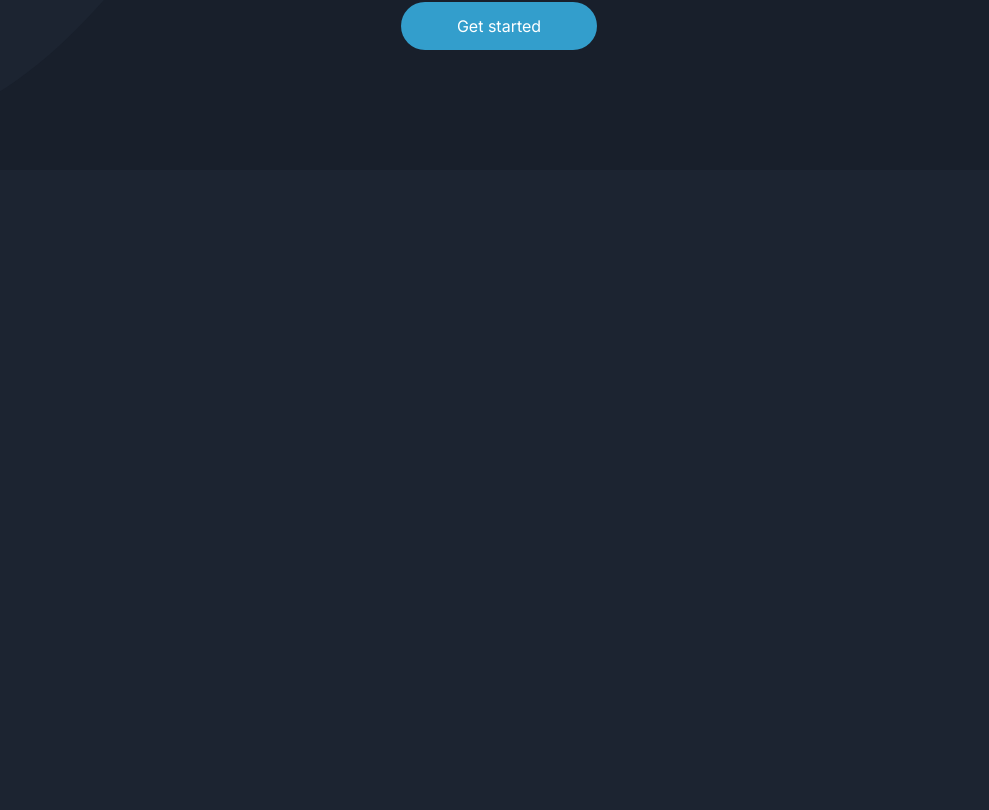
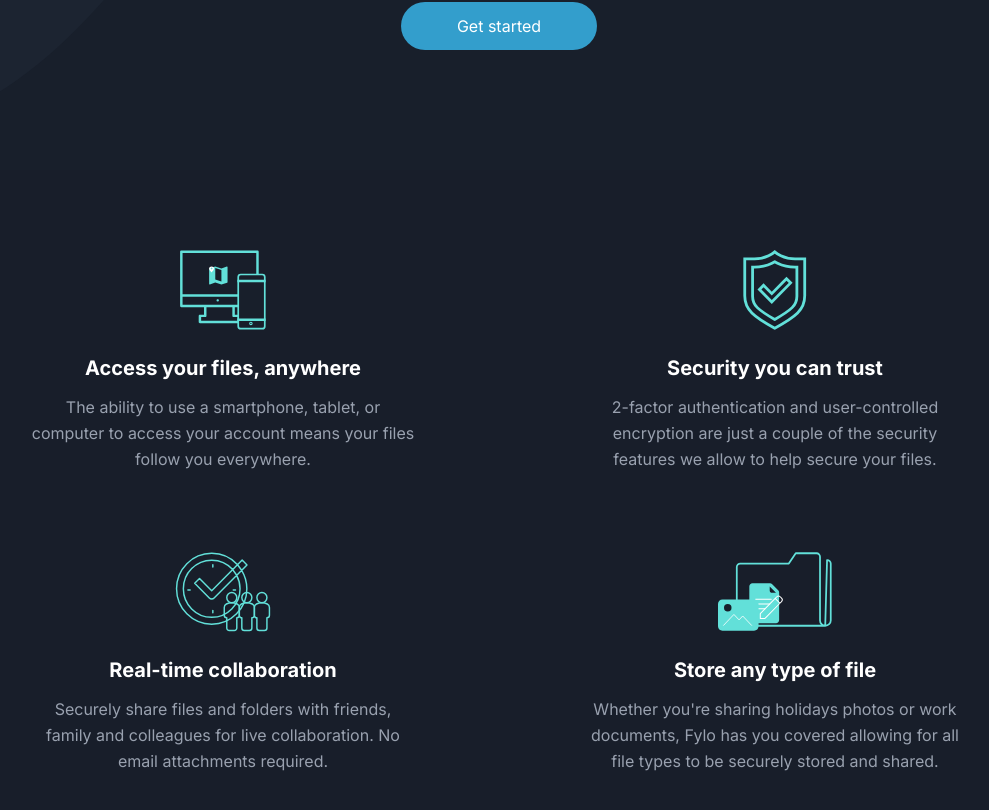
Before and after one commit to AliMohamed35/Fylo-landing-page, a React (Vite) app: page / in a window 1280 px wide. Shown: the part 891-1701 px from the top of the page, without its empty margins (141-1130 px from the left). Before the commit the page ends 1061 px from the top, so only its background shows below. Built offline with nearby package versions, Linux system fonts and the light colour scheme.

Commit message:
finished about us section

```diff
--- a/src/App.tsx
+++ b/src/App.tsx
@@ -1,3 +1,4 @@
+import About from "./components/about/About.tsx"
 import Hero from "./components/Hero/Hero.tsx"
 import NavBar from "./components/Nav/Nav.tsx"
 
@@ -7,6 +8,7 @@
     <>
      <NavBar/>
      <Hero/>
+     <About/>
     </>
   )
 }
--- /dev/null
+++ b/src/components/about/About.tsx
@@ -0,0 +1,56 @@
+import iconAccess from "../../images/icon-access-anywhere.svg";
+import iconSecurity from "../../images/icon-security.svg";
+import iconCollaboration from "../../images/icon-collaboration.svg";
+import iconAnyFile from "../../images/icon-any-file.svg";
+
+interface Cards {
+  title: string;
+  para: string;
+  icon: string;
+}
+function About() {
+  const cards: Cards[] = [
+    {
+      title: "Access your files, anywhere",
+      para: "The ability to use a smartphone, tablet, or computer to access your account means your files follow you everywhere.",
+      icon: iconAccess,
+    },
+    {
+      title: "Security you can trust",
+      para: "2-factor authentication and user-controlled encryption are just a couple of the security features we allow to help secure your files.",
+      icon: iconSecurity,
+    },
+    {
+      title: "Real-time collaboration",
+      para: "Securely share files and folders with friends, family and colleagues for live collaboration. No email attachments required.",
+      icon: iconCollaboration,
+    },
+    {
+      title: "Store any type of file",
+      para: "Whether you're sharing holidays photos or work documents, Fylo has you covered allowing for all file types to be securely stored and shared.",
+      icon: iconAnyFile,
+    },
+  ];
+  return (
+    <section className="bg-[#181e2a] py-20 px-6">
+      {/* CONTAINER - 2x2 Grid */}
+      <div className="max-w-5xl mx-auto grid grid-cols-1 md:grid-cols-2 gap-16 md:gap-20">
+        {cards.map((card, index) => (
+          <div key={index} className="flex items-center justify-center flex-col text-center">
+            <img
+              src={card.icon}
+              alt={`${card.title} icon`}
+              className="mb-6 h-20"
+            />
+            <h3 className="text-white text-xl font-bold mb-3">{card.title}</h3>
+            <p className="text-gray-400 leading-relaxed max-w-sm">
+              {card.para}
+            </p>
+          </div>
+        ))}
+      </div>
+    </section>
+  );
+}
+
+export default About;
```
